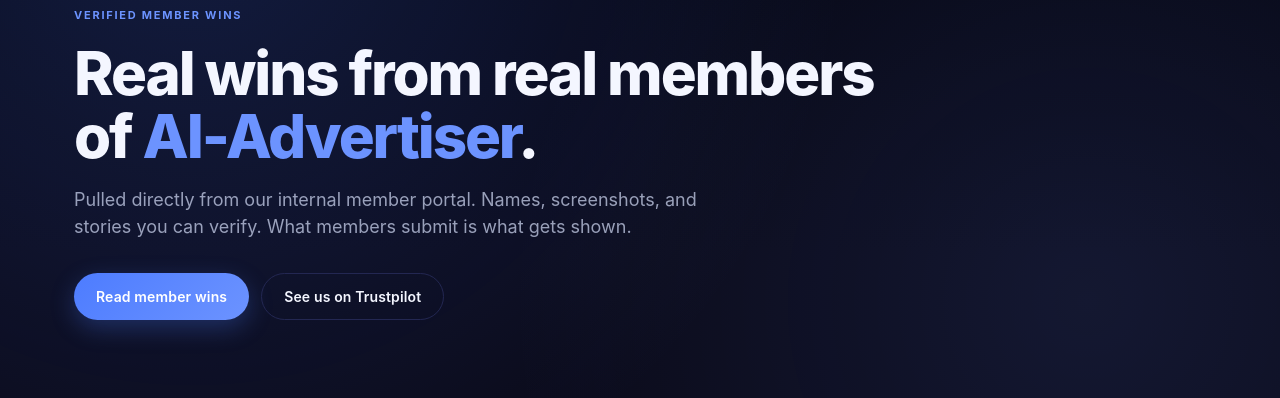
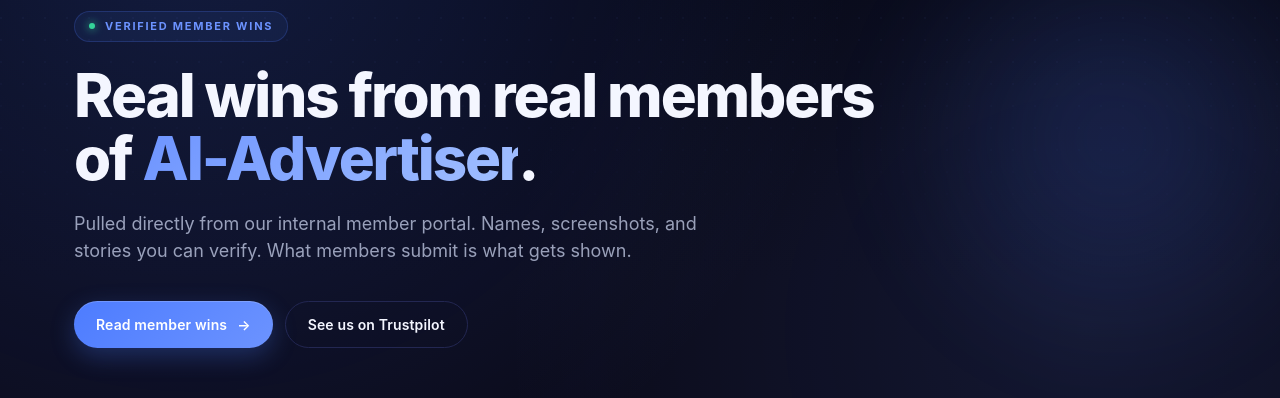
Before and after one commit to wetzlr/ai-advertiser-reviews, a Next.js app: page / in a window 1280 px wide. Shown: the part 160-558 px from the top of the page. Built offline with nearby package versions, Linux system fonts and the light colour scheme.

Commit message:
FAQ cleanup (drop refund, rewrite for accuracy), modern visual polish (hero blob, dot grid, refined cards)

```diff
--- a/src/app/faq/page.js
+++ b/src/app/faq/page.js
@@ -5,27 +5,23 @@
 const FAQ = [
   {
     q: "Are these reviews real?",
-    a: "Yes. Every review on this site is from a verified program member, pulled from our internal member portal. We don't edit reviews for sentiment. What they wrote is what's published.",
+    a: "Yes. Every review on this site is from a verified program member, pulled directly from our internal member portal. We don't edit reviews for sentiment. What they wrote is what's published.",
   },
   {
-    q: "How long does it usually take to land a first client?",
-    a: "Most members close their first paying client between week 3 and week 8. The fastest we've seen is week 1 (an existing operator who restructured their offer); the longest typical is week 12. It depends on time put in and prior experience.",
+    q: "How long does it take to land a first client?",
+    a: "It depends entirely on how much work you put in. Some members land their first client in the first week. For others it takes longer. Your timeline is a function of your effort, prior experience, and the niche you target. We help you get there. We can't promise a specific timeline.",
   },
   {
     q: "Do I need ad experience to join?",
-    a: "No. About 60% of members come in with zero paid-ad experience. The curriculum covers from first-principles: how ad platforms work, how to structure tests, and how to read performance data.",
+    a: "No. The curriculum is designed for people with no prior paid-ad experience. We cover the platforms, the strategy, and the tooling from first principles.",
   },
   {
-    q: "What's the time commitment per week?",
-    a: "Plan for 10-15 hours per week if you want to ramp inside the first 60 days. That includes coaching calls (Mon + Wed), prospecting, deliverable work for early clients, and curriculum.",
-  },
-  {
-    q: "Is there a refund policy?",
-    a: "Yes. Refund terms are written in the contract you sign at enrollment. Refunds are evaluated on a case-by-case basis when members can demonstrate they've completed the program milestones and the program didn't perform as promised.",
+    q: "What's the time commitment?",
+    a: "That's up to you. The program is self-paced for the curriculum, with live coaching at fixed times. Members who put in more focused time tend to see faster progress, but there's no minimum hours requirement.",
   },
   {
     q: "How do I get in touch?",
-    a: `Email ${BUSINESS.contactEmail} or use the contact form. We respond within one business day.`,
+    a: `Email ${BUSINESS.contactEmail} or use the application form on the homepage. We respond within one business day.`,
   },
   {
     q: "Do you send text messages?",
@@ -33,12 +29,11 @@
   },
   {
     q: "Is this affiliated with any other agency program?",
-    a: "No. AI-Advertiser is operated independently by Brez Marketing LLC. We don't sell, share, or buy leads from third parties.",
+    a: "No. AI-Advertiser is operated independently by Brez Marketing LLC. We don't sell, share, or buy leads from third parties. For an independently-verified read on the program, check our Trustpilot profile.",
   },
 ];
 
 export default function FAQPage() {
-  // FAQPage schema markup — picked up by Google for FAQ rich results.
   const faqSchema = {
     "@context": "https://schema.org",
     "@type": "FAQPage",
@@ -57,7 +52,7 @@
         <div className="wrap-narrow" style={{ padding: "80px 24px 40px" }}>
           <div className="eyebrow" style={{ marginBottom: 14 }}>Frequently asked</div>
           <h1 className="h1" style={{ marginBottom: 16 }}>Questions, answered.</h1>
-          <p className="lead">If you have a question that isn&apos;t here, email {BUSINESS.contactEmail} or use the contact form.</p>
+          <p className="lead">If you have a question that isn&apos;t here, email {BUSINESS.contactEmail} or use the application form on the homepage.</p>
         </div>
       </section>
 
--- a/src/app/globals.css
+++ b/src/app/globals.css
@@ -50,16 +50,35 @@
 .btn-primary {
   background: linear-gradient(135deg, var(--accent) 0%, var(--accent-bright) 100%);
   color: #fff;
-  box-shadow: 0 8px 24px rgba(77, 124, 255, 0.28);
+  box-shadow: 0 8px 24px rgba(77, 124, 255, 0.28), inset 0 1px 0 rgba(255, 255, 255, 0.18);
+  position: relative;
+  overflow: hidden;
 }
-.btn-primary:hover { filter: brightness(1.1); transform: translateY(-1px); color: #fff; }
+.btn-primary::after {
+  content: "";
+  position: absolute; inset: 0; pointer-events: none;
+  background: linear-gradient(120deg, transparent 40%, rgba(255, 255, 255, 0.18) 50%, transparent 60%);
+  transform: translateX(-100%);
+  transition: transform 600ms ease;
+}
+.btn-primary:hover {
+  filter: brightness(1.08);
+  transform: translateY(-1px);
+  color: #fff;
+  box-shadow: 0 12px 32px rgba(77, 124, 255, 0.38), inset 0 1px 0 rgba(255, 255, 255, 0.22);
+}
+.btn-primary:hover::after { transform: translateX(100%); }
 .btn-ghost { background: transparent; color: var(--text); border: 1px solid var(--border); }
 .btn-ghost:hover { background: var(--bg-elev-1); color: var(--text); }
 
 .card {
-  background: var(--bg-elev-1); border: 1px solid var(--border-soft);
+  background: linear-gradient(180deg, var(--bg-elev-1) 0%, rgba(17, 18, 42, 0.85) 100%);
+  border: 1px solid var(--border-soft);
   border-radius: 16px; padding: 24px;
+  backdrop-filter: blur(8px);
+  transition: border-color 160ms ease, transform 160ms ease, box-shadow 160ms ease;
 }
+.card:hover { border-color: rgba(77, 124, 255, 0.22); }
 
 .stars { color: var(--gold); letter-spacing: 1px; font-size: 14px; }
 
@@ -69,13 +88,61 @@
   .section { padding: 56px 0; }
 }
 
-/* Hero with subtle navy glow */
+/* Hero with animated navy aurora + subtle dot grid */
 .hero-bg {
+  position: relative;
+  overflow: hidden;
   background:
     radial-gradient(circle at 15% 0%, rgba(77, 124, 255, 0.18) 0%, transparent 55%),
     radial-gradient(circle at 85% 80%, rgba(108, 147, 255, 0.10) 0%, transparent 50%),
     linear-gradient(180deg, var(--navy-deep) 0%, var(--bg) 70%);
 }
+.hero-bg::before {
+  content: "";
+  position: absolute; inset: 0; pointer-events: none;
+  background-image:
+    radial-gradient(circle at 1px 1px, rgba(120, 140, 255, 0.06) 1px, transparent 0);
+  background-size: 22px 22px;
+  mask-image: linear-gradient(180deg, black 0%, transparent 70%);
+  -webkit-mask-image: linear-gradient(180deg, black 0%, transparent 70%);
+}
+.hero-bg::after {
+  content: "";
+  position: absolute;
+  top: -10%; right: -10%; width: 520px; height: 520px;
+  pointer-events: none;
+  background: radial-gradient(circle, rgba(77, 124, 255, 0.18) 0%, transparent 60%);
+  border-radius: 50%;
+  filter: blur(40px);
+  animation: blob-float 18s ease-in-out infinite alternate;
+}
+@keyframes blob-float {
+  0%   { transform: translate(0, 0) scale(1); }
+  50%  { transform: translate(-40px, 30px) scale(1.08); }
+  100% { transform: translate(20px, -20px) scale(0.96); }
+}
+.hero-bg > * { position: relative; z-index: 1; }
+
+/* Subtle section accent: thin gradient hairline */
+.section-divider {
+  height: 1px;
+  background: linear-gradient(90deg, transparent, var(--border-soft) 30%, var(--border-soft) 70%, transparent);
+  margin: 0;
+}
+
+/* Faint dot grid behind sections that need depth */
+.dot-grid-bg {
+  position: relative;
+}
+.dot-grid-bg::before {
+  content: "";
+  position: absolute; inset: 0; pointer-events: none;
+  background-image: radial-gradient(circle at 1px 1px, rgba(120, 140, 255, 0.05) 1px, transparent 0);
+  background-size: 24px 24px;
+  mask-image: radial-gradient(ellipse at center, black 0%, transparent 75%);
+  -webkit-mask-image: radial-gradient(ellipse at center, black 0%, transparent 75%);
+}
+.dot-grid-bg > * { position: relative; z-index: 1; }
 
 /* Header / nav */
 .site-header {
@@ -133,11 +200,36 @@
 
 /* Win / review card */
 .win-card {
-  background: var(--bg-elev-1); border: 1px solid var(--border-soft);
-  border-radius: 16px; padding: 22px; display: flex; flex-direction: column; gap: 14px;
-  height: 100%; transition: all 180ms ease;
+  background: linear-gradient(180deg, var(--bg-elev-1) 0%, rgba(17, 18, 42, 0.92) 100%);
+  border: 1px solid var(--border-soft);
+  border-radius: 16px; padding: 22px;
+  display: flex; flex-direction: column; gap: 14px;
+  height: 100%;
+  transition: border-color 180ms ease, transform 180ms ease, box-shadow 180ms ease;
+  position: relative;
 }
-.win-card:hover { border-color: var(--accent-soft); transform: translateY(-2px); box-shadow: 0 12px 32px rgba(5, 6, 20, 0.6); }
+.win-card::before {
+  content: "";
+  position: absolute; inset: -1px;
+  border-radius: 16px; pointer-events: none;
+  background: linear-gradient(135deg, rgba(77, 124, 255, 0.0), rgba(108, 147, 255, 0.18), rgba(77, 124, 255, 0.0));
+  opacity: 0; transition: opacity 200ms ease;
+  mask:
+    linear-gradient(#000 0 0) content-box,
+    linear-gradient(#000 0 0);
+  -webkit-mask:
+    linear-gradient(#000 0 0) content-box,
+    linear-gradient(#000 0 0);
+  mask-composite: exclude;
+  -webkit-mask-composite: xor;
+  padding: 1px;
+}
+.win-card:hover {
+  border-color: rgba(77, 124, 255, 0.28);
+  transform: translateY(-3px);
+  box-shadow: 0 18px 40px rgba(5, 6, 20, 0.55), 0 0 0 1px rgba(77, 124, 255, 0.08);
+}
+.win-card:hover::before { opacity: 1; }
 .win-head { display: flex; align-items: center; gap: 12px; }
 .win-avatar { width: 42px; height: 42px; border-radius: 50%; flex-shrink: 0; object-fit: cover; background: var(--accent-soft); display: flex; align-items: center; justify-content: center; color: var(--accent-bright); font-weight: 800; font-size: 14px; }
 .win-meta { display: flex; flex-direction: column; gap: 2px; }
--- a/src/app/page.js
+++ b/src/app/page.js
@@ -29,19 +29,39 @@
 
       {/* HERO */}
       <section className="hero-bg">
-        <div className="wrap" style={{ padding: "100px 24px 80px" }}>
+        <div className="wrap" style={{ padding: "104px 24px 88px" }}>
           <div style={{ maxWidth: 840 }}>
-            <div className="eyebrow" style={{ marginBottom: 18 }}>Verified member wins</div>
-            <h1 className="h1" style={{ marginBottom: 18 }}>
-              Real wins from real members of <span style={{ color: "var(--accent-bright)" }}>AI-Advertiser</span>.
+            <div
+              className="eyebrow"
+              style={{
+                marginBottom: 22,
+                display: "inline-flex",
+                alignItems: "center",
+                gap: 10,
+                padding: "6px 14px",
+                background: "rgba(77, 124, 255, 0.08)",
+                border: "1px solid rgba(77, 124, 255, 0.22)",
+                borderRadius: 999,
+              }}
+            >
+              <span style={{ width: 6, height: 6, borderRadius: 999, background: "var(--green)", boxShadow: "0 0 8px var(--green)" }} />
+              <span>Verified member wins</span>
+            </div>
+            <h1 className="h1" style={{ marginBottom: 20 }}>
+              Real wins from real members of{" "}
+              <span style={{ background: "linear-gradient(135deg, var(--accent-bright) 0%, #a3c0ff 100%)", WebkitBackgroundClip: "text", WebkitTextFillColor: "transparent", backgroundClip: "text" }}>
+                AI-Advertiser
+              </span>
+              .
             </h1>
-            <p className="lead" style={{ maxWidth: 660, marginBottom: 32 }}>
+            <p className="lead" style={{ maxWidth: 660, marginBottom: 36 }}>
               Pulled directly from our internal member portal. Names, screenshots, and stories you can verify.
               What members submit is what gets shown.
             </p>
             <div style={{ display: "flex", gap: 12, flexWrap: "wrap" }}>
               <Link href="/reviews" className="btn btn-primary">
                 Read member wins
+                <span style={{ marginLeft: 2 }}>→</span>
               </Link>
               <a
                 href="https://www.trustpilot.com/review/ai-advertiser.com"
@@ -57,7 +77,7 @@
       </section>
 
       {/* FEATURED WINS */}
-      <section className="section">
+      <section className="section dot-grid-bg">
         <div className="wrap">
           <div style={{ display: "flex", justifyContent: "space-between", alignItems: "flex-end", marginBottom: 36, gap: 24, flexWrap: "wrap" }}>
             <div>
@@ -77,12 +97,25 @@
       <section
         className="section"
         style={{
-          background: "var(--bg-elev-1)",
+          background:
+            "linear-gradient(180deg, var(--bg) 0%, var(--bg-elev-1) 30%, var(--bg-elev-1) 70%, var(--bg) 100%)",
           borderTop: "1px solid var(--border-soft)",
           borderBottom: "1px solid var(--border-soft)",
+          position: "relative",
+          overflow: "hidden",
         }}
       >
-        <div className="wrap-narrow" style={{ textAlign: "center" }}>
+        <div
+          aria-hidden="true"
+          style={{
+            position: "absolute",
+            inset: 0,
+            background:
+              "radial-gradient(circle at 50% 50%, rgba(0, 182, 122, 0.08) 0%, transparent 55%)",
+            pointerEvents: "none",
+          }}
+        />
+        <div className="wrap-narrow" style={{ textAlign: "center", position: "relative" }}>
           <div className="eyebrow" style={{ marginBottom: 14 }}>Independently verified</div>
           <h2 className="h2" style={{ marginBottom: 14 }}>See us on Trustpilot.</h2>
           <p className="lead" style={{ marginBottom: 28 }}>
@@ -100,7 +133,7 @@
       </section>
 
       {/* PROGRAM + OPT-IN */}
-      <section className="section" id="apply">
+      <section className="section dot-grid-bg" id="apply">
         <div className="wrap" style={{ display: "grid", gridTemplateColumns: "1fr 1fr", gap: 56, alignItems: "start" }}>
           <div>
             <div className="eyebrow" style={{ marginBottom: 14 }}>Want to learn more?</div>
```
